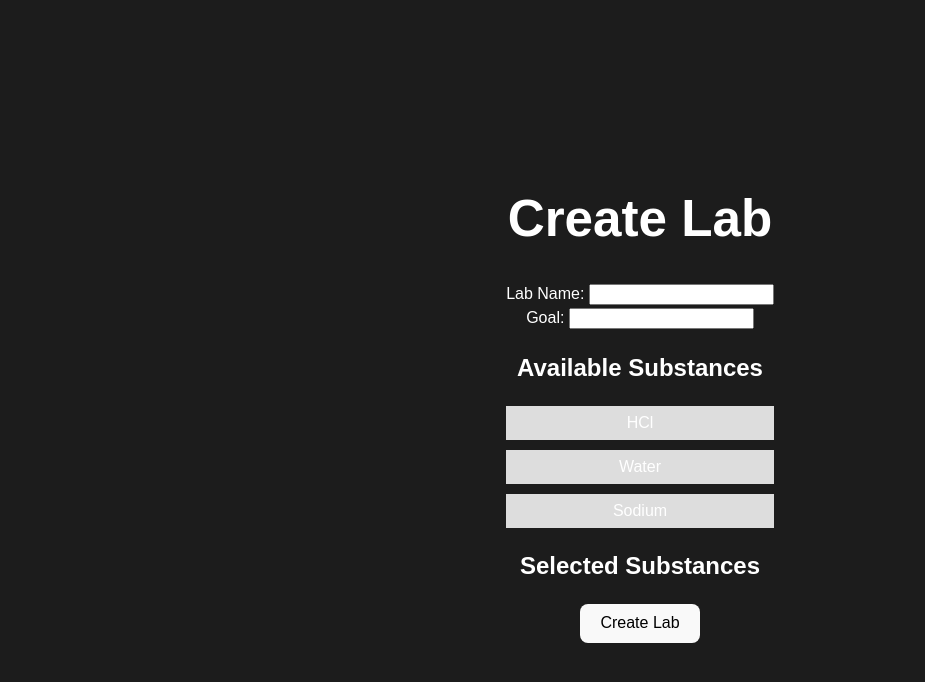
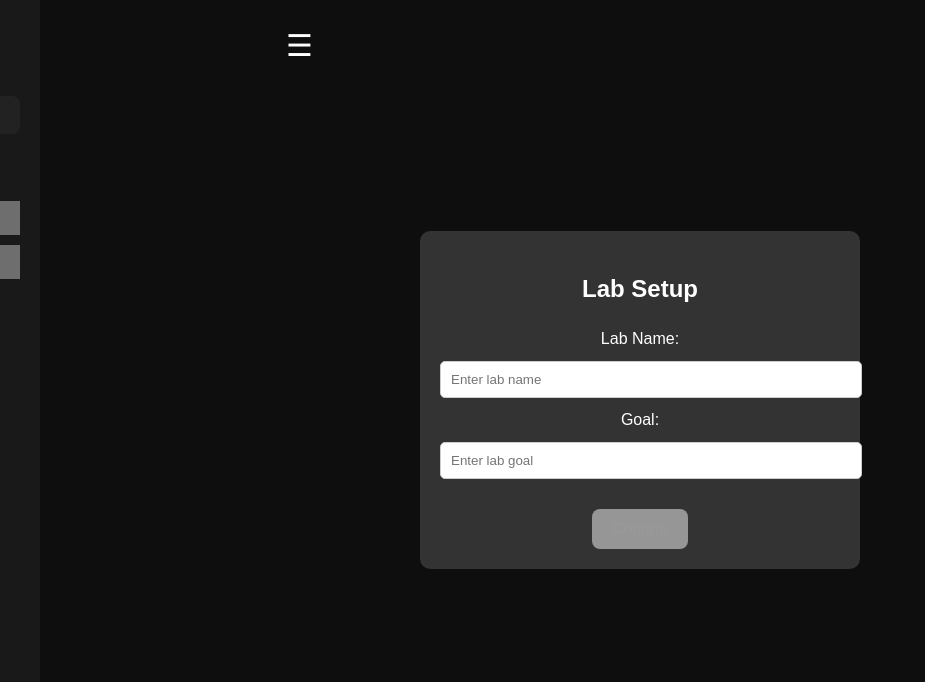
Before and after one commit to JJong84/ALLeX, a React (Vite) app in the folder web/: page /create-lab in a window 1280 px wide. Shown: the top 682 px of the page, without its empty margins (0-925 px from the left). Built offline with nearby package versions, Linux system fonts and the light colour scheme.

Commit message:
FEAT: teacher

```diff
--- a/web/src/axios.ts
+++ b/web/src/axios.ts
@@ -13,7 +13,7 @@ function getCookie(name: string) {
 
 // Create axios instance with custom configuration
 const client = axios.create({
-  baseURL: 'https://b1c6-210-218-207-6.ngrok-free.app/',  // Set this to your FastAPI server URL
+  baseURL: 'http://13.209.82.235:8000/',  // Set this to your FastAPI server URL
   withCredentials: true,  // Include credentials in requests (useful for cookies or sessions)
   headers: {
     'Access-Control-Allow-Credentials': true,  // Allow credentials to be passed in cross-origin requests
@@ -36,9 +36,8 @@ const addExperiment = async () => {
 
 const getSubstancesInLab = async (labId: number): Promise<AxiosResponse<Inventory>> => client.get(`/labs/${labId}/substances`)
 
-const getSubstances = async () => {
-
-}
+// API function to get all available substances from the backend
+const getSubstances = async (): Promise<AxiosResponse<GetSubstanceObj[]>> => client.get('/substances/');
 
 // Export the axios instance for use in API requests
 export {getLabs, getExperiments, addExperiment, getSubstances, getSubstancesInLab, createLab};
--- /dev/null
+++ b/web/src/components/CreateLabs.css
@@ -0,0 +1,117 @@
+/* Sidebar styling */
+.sidebar {
+    position: fixed;
+    top: 0;
+    left: -250px; /* Hidden off-screen */
+    width: 250px;
+    height: 100vh;
+    background-color: #333;
+    color: white;
+    padding: 20px;
+    transition: left 0.3s ease;
+    z-index: 1000;
+  }
+
+  .sidebar.open {
+    left: 0; /* Slide in when open */
+  }
+
+  .sidebar-header {
+    margin-bottom: 20px;
+  }
+
+  .sidebar .tabs {
+    display: flex;
+    justify-content: space-between;
+    margin-bottom: 20px;
+  }
+
+  .tab {
+    flex: 1;
+    padding: 10px;
+    background-color: #444;
+    color: white;
+    border: none;
+    cursor: pointer;
+    text-align: center;
+  }
+
+  .tab.active {
+    background-color: #0066cc;
+  }
+
+  .tab-content {
+    margin-top: 20px;
+  }
+
+  /* Sidebar Toggle Button */
+  .sidebar-toggle {
+    position: fixed;
+    top: 10px;
+    left: 0; /* Align with the sidebar */
+    margin-left: 250px; /* Start off to the right of the hidden sidebar */
+    font-size: 30px;
+    background-color: transparent;
+    border: none;
+    color: white;
+    cursor: pointer;
+    transition: margin-left 0.3s ease; /* Slide the button along with the sidebar */
+    z-index: 1100;
+  }
+
+  .sidebar-toggle.open {
+    margin-left: 250px; /* Stay to the right of the open sidebar */
+  }
+
+  /* Modal styling to center it on the page */
+  .modal {
+    position: fixed;
+    top: 0;
+    left: 0;
+    width: 100vw;
+    height: 100vh;
+    background: rgba(0, 0, 0, 0.5); /* Transparent dark background */
+    display: flex;
+    justify-content: center;
+    align-items: center;
+    z-index: 1000; /* Make sure modal appears on top */
+  }
+
+  .modal-content {
+    background: #333;
+    padding: 20px;
+    border-radius: 10px;
+    width: 400px;
+    color: white;
+    text-align: center;
+  }
+
+  .modal-content input {
+    width: 100%;
+    padding: 10px;
+    margin: 10px 0;
+    border-radius: 5px;
+    border: 1px solid #ccc;
+  }
+
+  .modal-actions {
+    margin-top: 20px;
+  }
+
+  button:disabled {
+    opacity: 0.5;
+    cursor: not-allowed;
+  }
+
+  button {
+    padding: 10px 20px;
+    border: none;
+    background-color: #0066cc;
+    color: white;
+    border-radius: 5px;
+    cursor: pointer;
+  }
+
+  button:hover:enabled {
+    background-color: #004a99;
+  }
--- a/web/src/components/CreateLabs.tsx
+++ b/web/src/components/CreateLabs.tsx
@@ -1,23 +1,27 @@
-import React, { useState } from 'react';
-import axios, { createLab } from '../axios'; // Use the axios instance
+import React, { useState, useEffect } from 'react';
+import { createLab, getSubstances } from '../axios'; // Import the necessary functions
 import { LabWithSubs } from '../types';
+import './CreateLabs.css'; // Import the CSS for styling
 
 interface Substance {
+  substance_id: number;
   substance_name: string;
-    x: number;
-    y: number;
-    case_type: string;
 }
 
 const CreateLab = () => {
-  const [labName, setLabName] = useState('');
-  const [goal, setGoal] = useState('');
-  const [substances, setSubstances] = useState<Substance[]>([]);
+  const [labName, setLabName] = useState(''); // Lab name
+  const [goal, setGoal] = useState('');       // Lab goal
+  const [substances, setSubstances] = useState<Substance[]>([]); // Substances (for selected items)
+  const [materials, setMaterials] = useState<Substance[]>([]); // Materials fetched from backend
+  const [showModal, setShowModal] = useState(true); // Modal state
+  const [sidebarOpen, setSidebarOpen] = useState(false); // Sidebar state
+  const [activeTab, setActiveTab] = useState('Tools'); // Active tab in sidebar
 
-  const availableSubstances = ['HCl', 'Water', 'Sodium'];
+  const availableTools = ['플라스크', '시약병']; // Fixed tools
 
-  const handleDrop = (substance: string) => {
-    setSubstances([...substances, { substance_name: substance, x: 0, y: 0, case_type: 'flask' }]);
+  // Function to drop tools or materials
+  const handleDrop = (item: string) => {
+    setSubstances([...substances, { substance_id: substances.length + 1, substance_name: item }]);
   };
 
   const handleCreateLab = () => {
@@ -37,37 +41,148 @@ const CreateLab = () => {
       });
   };
 
+  // Fetch materials from backend
+  useEffect(() => {
+    if (activeTab === 'Materials') {
+      getSubstances() // Use the imported getSubstances function
+        .then(response => {
+          setMaterials(response.data); // Assume response.data contains an array of substances
+        })
+        .catch(error => {
+          console.error('Error fetching materials:', error);
+        });
+    }
+  }, [activeTab]); // Only fetch when switching to Materials tab
+
+  // Function to update the page title when lab name changes
+  useEffect(() => {
+    if (labName) {
+      document.title = labName; // Change the page title to the lab name
+    }
+  }, [labName]);
+
   return (
     <div>
-      <h1>Create Lab</h1>
+      {/* Sidebar */}
+      <div className={`sidebar ${sidebarOpen ? 'open' : ''}`}>
+        <div className="sidebar-header">
+          <h2>{activeTab === 'Tools' ? 'Tools' : 'Materials'}</h2>
+        </div>
+
+        {/* Tabs */}
+        <div className="tabs">
+          <button
+            className={`tab ${activeTab === 'Tools' ? 'active' : ''}`}
+            onClick={() => setActiveTab('Tools')}
+          >
+            Tools
+          </button>
+          <button
+            className={`tab ${activeTab === 'Materials' ? 'active' : ''}`}
+            onClick={() => setActiveTab('Materials')}
+          >
+            Materials
+          </button>
+        </div>
+
+        {/* Tab content */}
+        <div className="tab-content">
+          {activeTab === 'Tools' ? (
             <div>
-        <label>Lab Name: </label>
-        <input value={labName} onChange={(e) => setLabName(e.target.value)} />
-      </div>
-      <div>
-        <label>Goal: </label>
-        <input value={goal} onChange={(e) => setGoal(e.target.value)} />
-      </div>
-      <div style={{ marginTop: '20px' }}>
-        <h2>Available Substances</h2>
-        {availableSubstances.map(substance => (
+              <h3>Available Tools</h3>
+              {availableTools.map((tool, index) => (
                 <div
-            key={substance}
-            onClick={() => handleDrop(substance)}
-            style={{ cursor: 'pointer', padding: '5px', backgroundColor: '#ddd', marginBottom: '10px' }}>
-            {substance}
+                  key={index}
+                  onClick={() => handleDrop(tool)}
+                  style={{
+                    cursor: 'pointer',
+                    padding: '5px',
+                    backgroundColor: '#ddd',
+                    marginBottom: '10px'
+                  }}>
+                  {tool}
                 </div>
               ))}
             </div>
+          ) : (
             <div>
-        <h2>Selected Substances</h2>
+              <h3>Available Materials</h3>
+              {materials.length === 0 ? (
+                <p>Loading materials...</p>
+              ) : (
+                materials.map(material => (
+                  <div
+                    key={material.substance_id} // Use substance_id as a unique key
+                    onClick={() => handleDrop(material.substance_name)}
+                    style={{
+                      cursor: 'pointer',
+                      padding: '5px',
+                      backgroundColor: '#ddd',
+                      marginBottom: '10px'
+                    }}>
+                    {material.substance_name}
+                  </div>
+                ))
+              )}
+            </div>
+          )}
+        </div>
+      </div>
+
+      {/* Button outside the sidebar to toggle */}
+      <button className={`sidebar-toggle ${sidebarOpen ? 'open' : ''}`} onClick={() => setSidebarOpen(!sidebarOpen)}>
+        &#9776;
+      </button>
+
+      {/* Modal to input Lab Name and Goal */}
+      {showModal && (
+        <div className="modal">
+          <div className="modal-content">
+            <h2>Lab Setup</h2>
+            <label>Lab Name:</label>
+            <input
+              value={labName}
+              onChange={(e) => setLabName(e.target.value)}
+              placeholder="Enter lab name"
+            />
+            <label>Goal:</label>
+            <input
+              value={goal}
+              onChange={(e) => setGoal(e.target.value)}
+              placeholder="Enter lab goal"
+            />
+            <div className="modal-actions">
+              <button
+                onClick={() => setShowModal(false)}
+                disabled={!labName || !goal} // Disable button if inputs are empty
+              >
+                Confirm
+              </button>
+            </div>
+          </div>
+        </div>
+      )}
+
+      {/* Page content after modal is dismissed */}
+      {!showModal && (
+        <>
+          <h1>{labName}</h1>
+          <div>
+            <label>Goal: </label>
+            <p>{goal}</p>
+          </div>
+
+          <div style={{ marginTop: '20px' }}>
+            <h2>Available Substances</h2>
             {substances.map((substance, index) => (
               <div key={index}>
-            <p>{substance.substance_name} in {substance.case_type}</p>
+                <p>{substance.substance_name}</p>
               </div>
             ))}
           </div>
           <button onClick={handleCreateLab}>Create Lab</button>
+        </>
+      )}
     </div>
   );
 };
```
Lines whose indentation alone changed are shown as unchanged.
